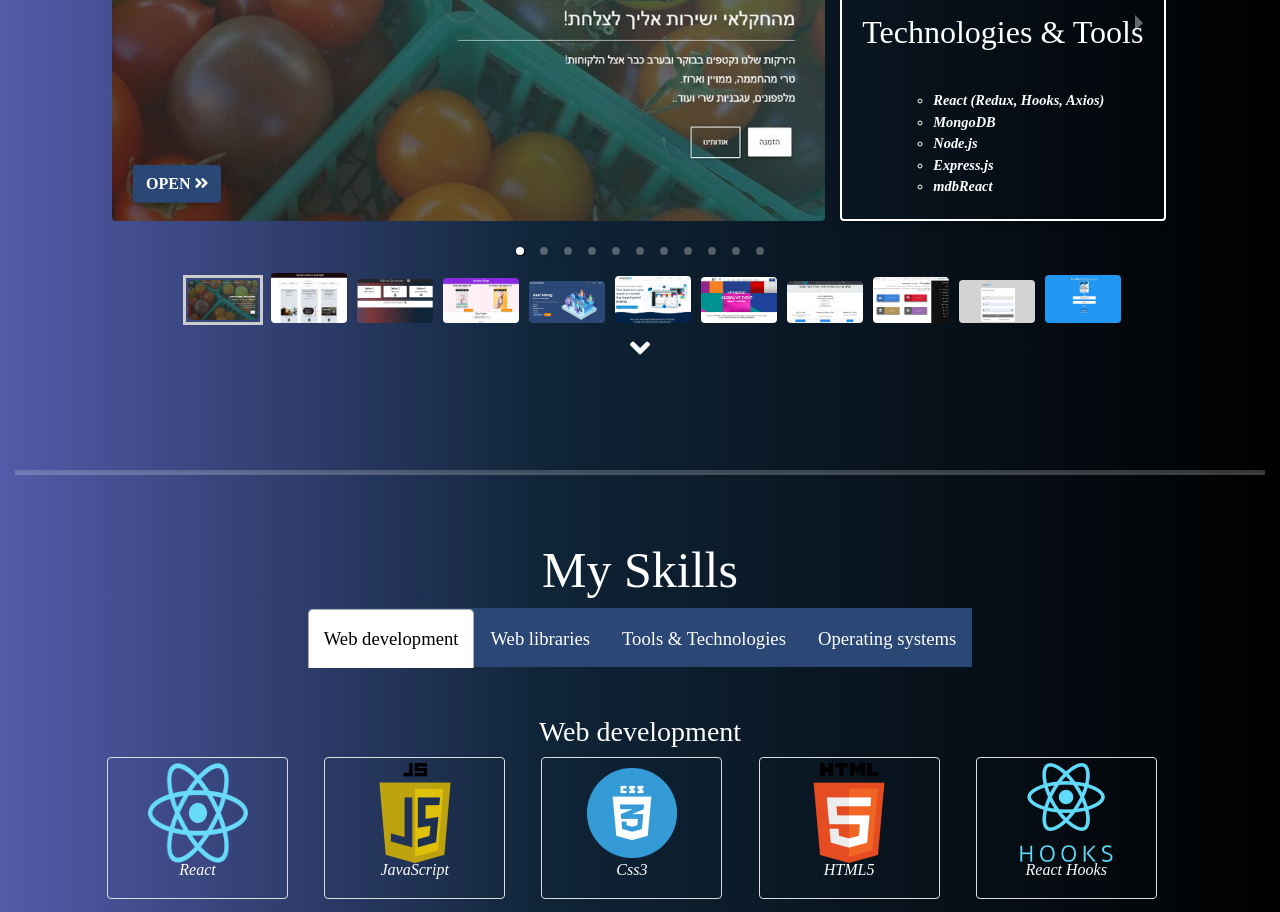
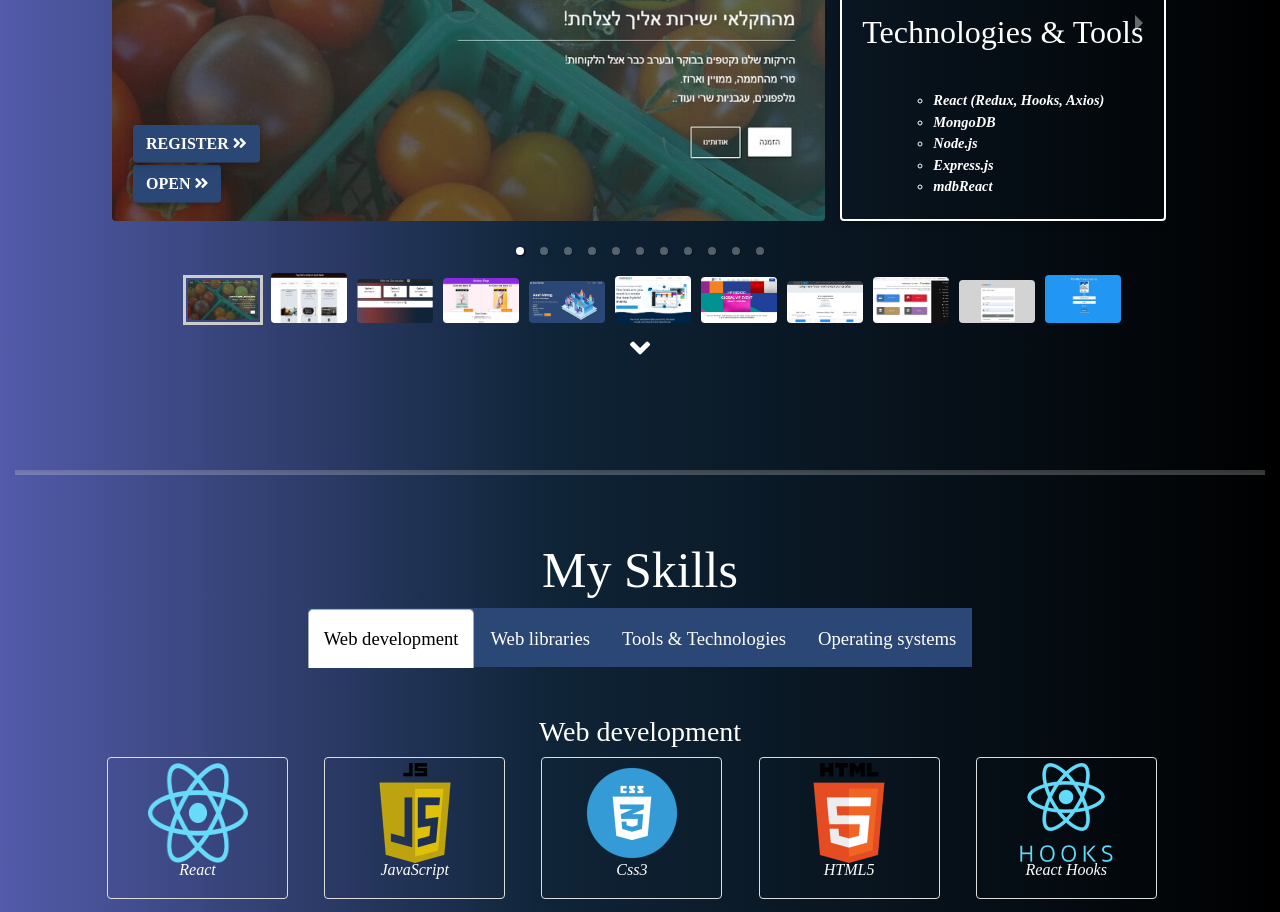
Before and after one commit to asaf6024/My-Portfolio, a React (Create React App) app: page / in a window 1280 px wide. Shown: the part 1180-2092 px from the top of the page. Built offline with nearby package versions, Linux system fonts and the light colour scheme.

Commit message:
Add form to meshek almog

```diff
--- a/src/components/MyCarousel/CarouselList.js
+++ b/src/components/MyCarousel/CarouselList.js
@@ -28,6 +28,13 @@ const CarouselList = (props) => {
                         href={website.url} title={website.url} target='_blank'>Open&nbsp;
                         <i className="fas fa-angle-double-right"></i>
                     </a>
+                    {website.form != null &&
+                        <a className='btn myBtn arrow bounceButton'
+                            style={{ bottom: '40px' }}
+                            href={website.form} title={website.form} target='_blank'>Register&nbsp;
+                            <i className="fas fa-angle-double-right"></i>
+                        </a>
+                    }
                 </MDBAnimation>
 
                 {/* </a> */}
```
Also changed, not shown: src/dist/obj/websites.js.
